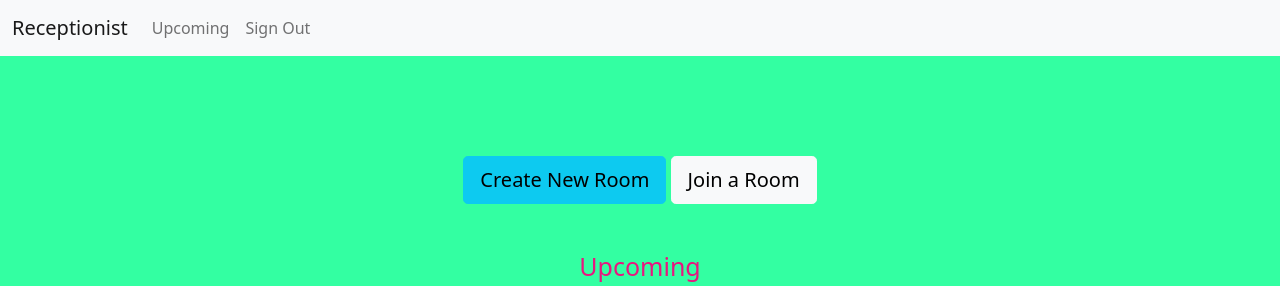
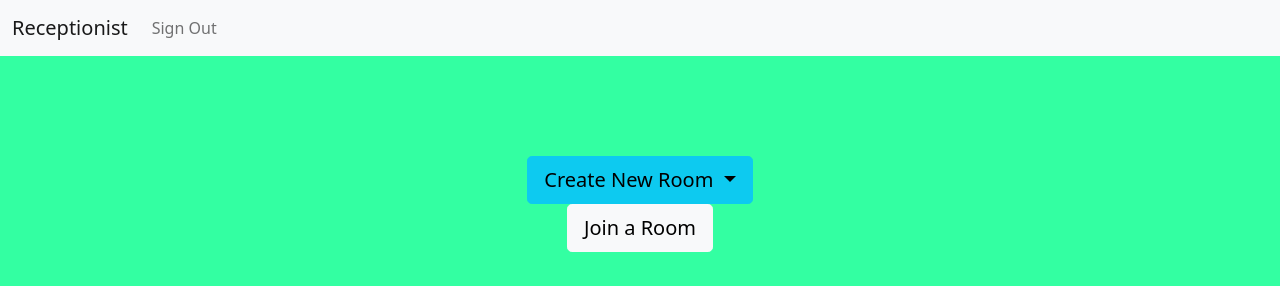
Before and after one commit to Solai-Adithya/Receptionist, a Flask app: template templates/upcoming.html in a window 1280 px wide. Shown: the top 286 px of the page. Run offline with Flask 2, Linux system fonts and the light colour scheme; the template is opened without the code that fills it, so the values that code supplies are empty; some libraries are stand-ins or nearby versions.

Commit message:
changed upcoming page as home page and made dropdown for create room

```diff
--- a/app.py
+++ b/app.py
@@ -48,22 +48,16 @@ def get_google_provider_cfg():
 
 # Homepage
 @app.route("/")
-def index():
+def home():
     if current_user.is_authenticated:
         return render_template(
-            "index.html",
+            "upcoming.html",
             user_name=current_user.name,
             user_email=current_user.email,
             user_profile_pic=current_user.profile_pic,
         )
     else:
         return render_template("homePageNotLoggedIn.html")
-
-
-@app.route("/upcoming")
-@login_required
-def upcoming():
-    return render_template("upcoming.html")  # TODO
 
 
 @app.route("/create/add")
--- a/templates/index.html
+++ b/templates/index.html
@@ -4,7 +4,7 @@
   <div class="col px-2 py-2">
     <div class="btn-group">
       <a href="/create/add" class="btn btn-danger">
-        Create New Room and add participants
+        Create New Room and generate room code/link
       </a>
     </div>
   </div>
--- a/templates/navbar.html
+++ b/templates/navbar.html
@@ -8,10 +8,7 @@
         <div class="collapse navbar-collapse" id="navbarSupportedContent">
             <ul class="navbar-nav mb-2 mb-lg-0">
                 <li class="nav-item">
-                    <a class="nav-link" href="upcoming">Upcoming</a>
-                </li>
-                <li class="nav-item">
-                    <a class="nav-link" href="logout">Sign Out</a>
+                    <a class="nav-link" href="/logout">Sign Out</a>
                 </li>
             </ul>
         </div>
--- a/templates/upcoming.html
+++ b/templates/upcoming.html
@@ -14,8 +14,20 @@
 {% endblock %}
 {% block main_content %}
 <div class="main-queue">
-  <a class="btn btn-info btn-lg" href="/create">Create New Room</a>
-  <a class="btn btn-light btn-lg" href="/join">Join a Room</a>
+  <!-- TODO: uncomment below line and make the next two lines options present in a popup. Popup should open when create room button is pressed-->
+  <!-- <a class="btn btn-info btn-lg" href="/create">Create New Room</a> -->
+  <div class="dropdown">
+    <button class="btn btn-info btn-lg dropdown-toggle" type="button" id="dropdownMenu1" data-bs-toggle="dropdown" aria-expanded="false">
+      Create New Room
+    </button>
+    <ul class="dropdown-menu" aria-labelledby="dropdownMenuButton1">
+      <li><a class="dropdown-item" href="/create/invite">create shareable code</a></li>
+      <li><a class="dropdown-item" href="/create/invite">add participants using email</a></li>
+    </ul>
+  </div>
+  <div>
+    <a class="btn btn-light btn-lg" href="/join">Join a Room</a>
+  </div>
 </div>
 <br />
 <div class="main-header">Upcoming</div>
```
